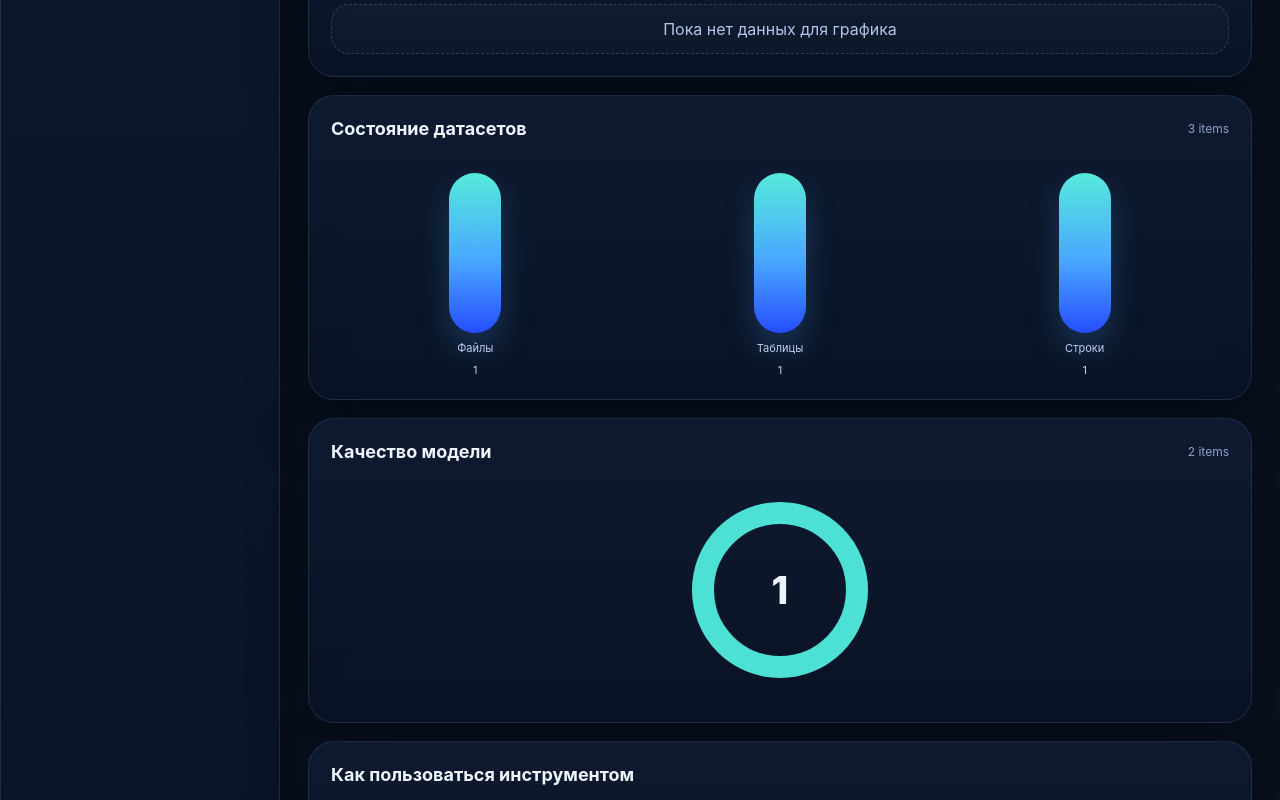
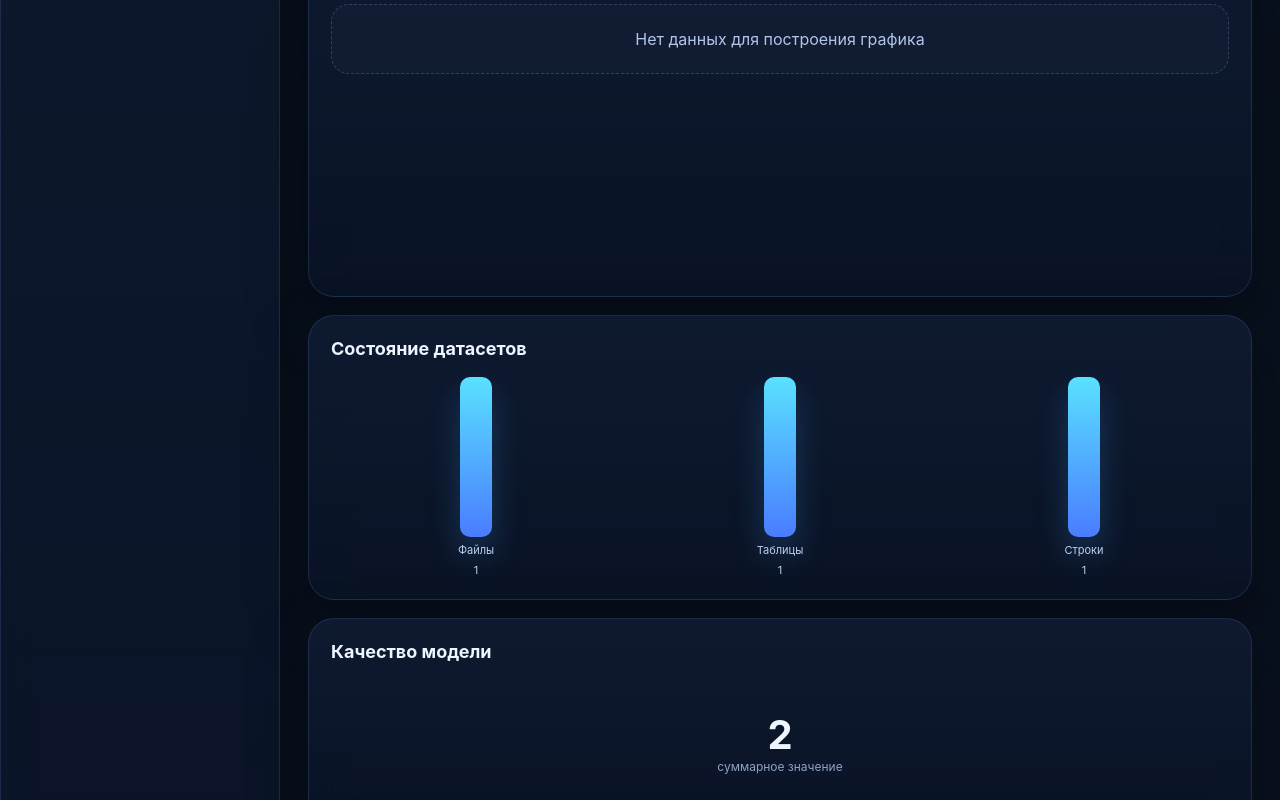
Before and after one commit to dantrusov10/local-bi, a React (Vite) app: page / in a window 1280 px wide. Shown: the part 900-1700 px from the top of the page. Built offline with nearby package versions, Linux system fonts and the light colour scheme.

Commit message:
Add files via upload

```diff
--- a/src/components/ChartCard.jsx
+++ b/src/components/ChartCard.jsx
@@ -1,44 +1,65 @@
+
 import React from 'react'
 
 export default function ChartCard({ title, data = [], mode = 'bar' }) {
-  const safe = data.slice(0, 8)
-  const max = Math.max(...safe.map((d) => d.value || 0), 1)
+
+  const max = Math.max(...data.map(d=>d.value||0),1)
 
   return (
     <div className="panel glass">
       <div className="panel-header">
         <h3>{title}</h3>
-        <span className="small-muted">{safe.length} items</span>
       </div>
 
-      {safe.length === 0 ? (
-        <div className="empty-state compact">Пока нет данных для графика</div>
-      ) : (
-        <div className="chart-area">
-          {mode === 'donut' ? (
-            <div className="donut-wrap">
-              <svg viewBox="0 0 120 120" className="donut">
-                <circle cx="60" cy="60" r="42" pathLength="100" className="donut-bg" />
-                <circle cx="60" cy="60" r="42" pathLength="100" className="donut-value" strokeDasharray={`${Math.min(100, (safe[0].value / max) * 100)} 100`} />
-              </svg>
-              <div className="donut-center">{safe[0].value}</div>
+      {!data.length && (
+        <div className="empty-state">Нет данных для построения графика</div>
+      )}
+
+      {mode === "table" && (
+        <div className="table-wrap">
+          <table className="data-table">
+            <thead>
+              <tr>
+                <th>Категория</th>
+                <th>Значение</th>
+              </tr>
+            </thead>
+            <tbody>
+              {data.map((d,i)=>(
+                <tr key={i}>
+                  <td>{d.label}</td>
+                  <td>{d.value}</td>
+                </tr>
+              ))}
+            </tbody>
+          </table>
         </div>
-          ) : (
-            <div className={`chart-bars ${mode}`}>
-              {safe.map((item) => (
-                <div key={item.label} className="bar-col">
+      )}
+
+      {(mode==="bar" || mode==="line") && (
+        <div className="chart-bars">
+          {data.slice(0,12).map(d=>(
+            <div key={d.label} className="bar-col">
               <div
                 className="bar"
-                    style={{ height: `${Math.max(12, (item.value / max) * 160)}px` }}
+                style={{height: Math.max(12,(d.value/max)*160)+"px"}}
               />
-                  <div className="bar-label" title={item.label}>{item.label}</div>
-                  <div className="bar-value">{item.value}</div>
+              <div className="bar-label">{d.label}</div>
+              <div className="bar-value">{d.value}</div>
             </div>
           ))}
         </div>
       )}
+
+      {mode==="donut" && (
+        <div style={{padding:"30px",textAlign:"center"}}>
+          <div style={{fontSize:"40px",fontWeight:"bold"}}>
+            {data.reduce((a,b)=>a+b.value,0)}
+          </div>
+          <div className="small-muted">суммарное значение</div>
         </div>
       )}
+
     </div>
   )
 }
--- a/src/core/explore.js
+++ b/src/core/explore.js
@@ -1,30 +1,37 @@
-import { applyFilters } from './filtering.js'
 
-export function buildExploreData(rows, config) {
-  const { dimensions = [], metric, metricField, filters = [] } = config
-  const filtered = applyFilters([...rows], filters)
+export function buildExploreData(rows, config){
 
-  if (!dimensions.length || !metric) {
-    return { rows: filtered, chartData: [] }
-  }
+  const {dimension, metric, metricField, sort="desc"} = config
 
-  const groups = new Map()
-  for (const row of filtered) {
-    const key = dimensions.map((d) => String(row[d] ?? '—')).join(' / ')
-    if (!groups.has(key)) groups.set(key, [])
-    groups.get(key).push(row)
-  }
+  if(!dimension) return {rows, chartData:[]}
 
-  const data = Array.from(groups.entries()).map(([label, items]) => {
-    const values = metricField ? items.map((row) => Number(row[metricField] || 0)) : []
-    let value = 0
-    if (metric === 'count') value = items.length
-    if (metric === 'sum') value = values.reduce((a, b) => a + b, 0)
-    if (metric === 'avg') value = values.length ? values.reduce((a, b) => a + b, 0) / values.length : 0
-    if (metric === 'max') value = values.length ? Math.max(...values) : 0
-    if (metric === 'min') value = values.length ? Math.min(...values) : 0
-    return { label, value: Number(value.toFixed(2)) }
-  }).sort((a, b) => b.value - a.value)
+  const groups = {}
 
-  return { rows: filtered, chartData: data }
+  rows.forEach(r=>{
+    const key = r[dimension] ?? "—"
+    if(!groups[key]) groups[key]=[]
+    groups[key].push(r)
+  })
+
+  const data = Object.entries(groups).map(([label,items])=>{
+
+    const values = metricField
+      ? items.map(i=>Number(i[metricField]||0))
+      : []
+
+    let value=0
+
+    if(metric==="count") value=items.length
+    if(metric==="sum") value=values.reduce((a,b)=>a+b,0)
+    if(metric==="avg") value=values.length ? values.reduce((a,b)=>a+b,0)/values.length : 0
+    if(metric==="max") value=Math.max(...values,0)
+    if(metric==="min") value=Math.min(...values,0)
+
+    return {label,value:Math.round(value*100)/100}
+
+  })
+
+  data.sort((a,b)=> sort==="asc" ? a.value-b.value : b.value-a.value)
+
+  return {rows, chartData:data}
 }
--- a/src/styles.css
+++ b/src/styles.css
@@ -624,3 +624,31 @@ html, body, #root {
   .dashboard-grid, .content-grid { grid-template-columns: 1fr; }
   .filter-row { grid-template-columns: 1fr; }
 }
+
+
+.form-grid{
+display:grid;
+grid-template-columns:repeat(auto-fit,minmax(160px,1fr));
+gap:12px;
+}
+
+.chart-bars{
+display:flex;
+gap:14px;
+align-items:end;
+min-height:200px;
+}
+
+.bar{
+width:32px;
+border-radius:10px;
+background:linear-gradient(180deg,#59e1ff,#4a7cff);
+}
+
+.bar-col{
+display:flex;
+flex-direction:column;
+align-items:center;
+gap:6px;
+font-size:12px;
+}
```
Also changed, not shown: src/components/ExplorePanel.jsx (+55 -121 lines). Lines whose indentation alone changed are shown as unchanged.
